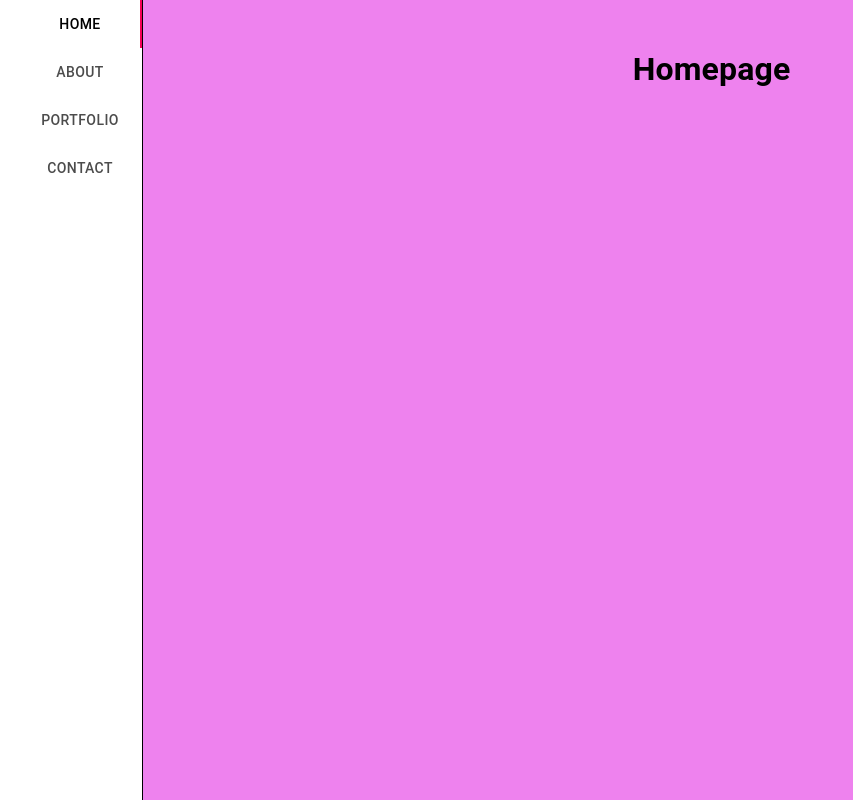
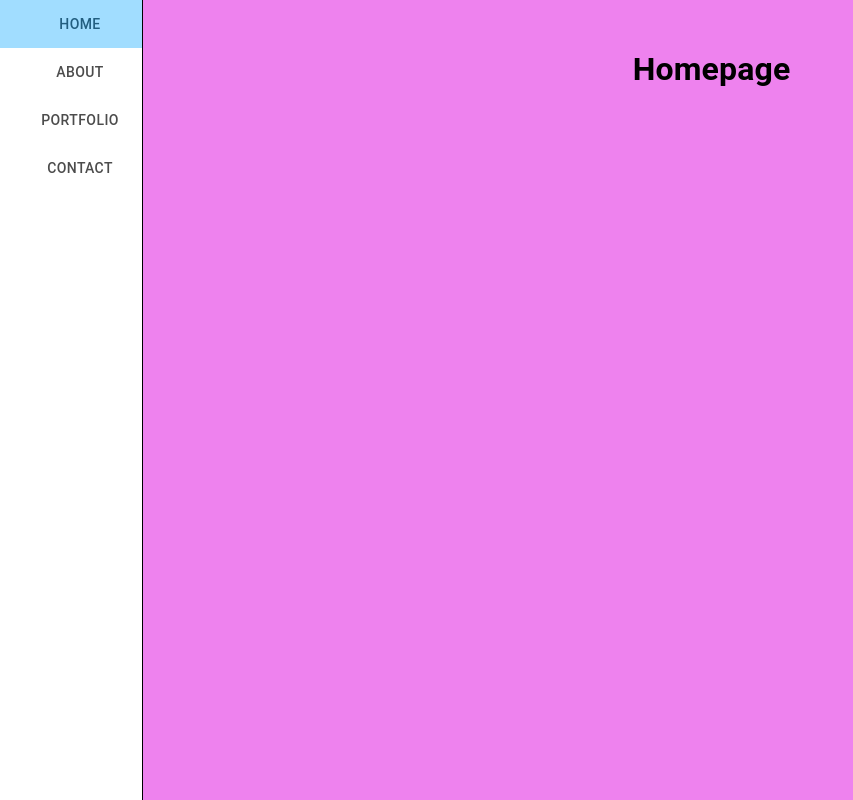
Before and after one commit to mchisem/react-portfolio, a React (Create React App) app: page / in a window 1280 px wide. Shown: the whole page, without its empty margins (0-853 px from the left). Built offline with nearby package versions, Linux system fonts and the light colour scheme.

Commit message:
styling the side navbar

```diff
--- a/src/components/Navbar/Navbar.css
+++ b/src/components/Navbar/Navbar.css
@@ -1,3 +1,10 @@
+.PrivateTabIndicator-colorSecondary-3 {
+    background-color: #f50057;
+    background-color: rgb(68, 187, 255) !important;
+    width: 100% !important;
+    opacity: 0.5;
+}
+
 .root {
     height: 100vh;
     /* height: 224px; */
```
